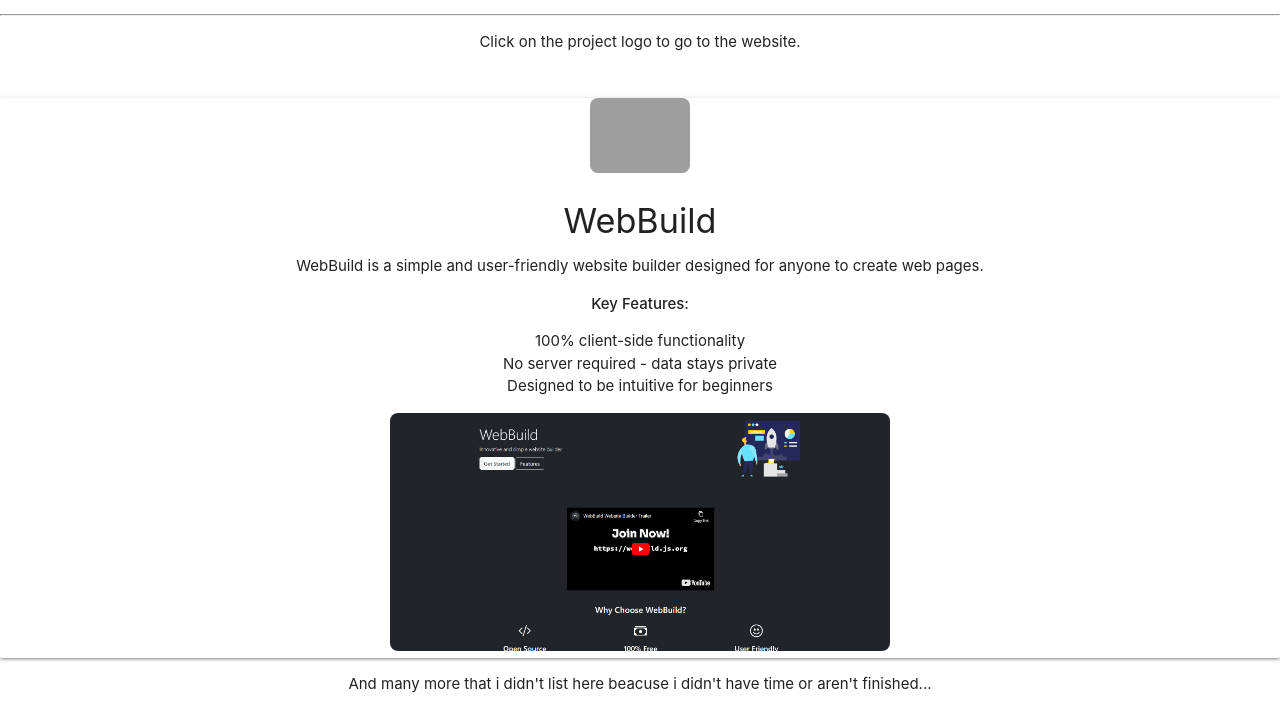
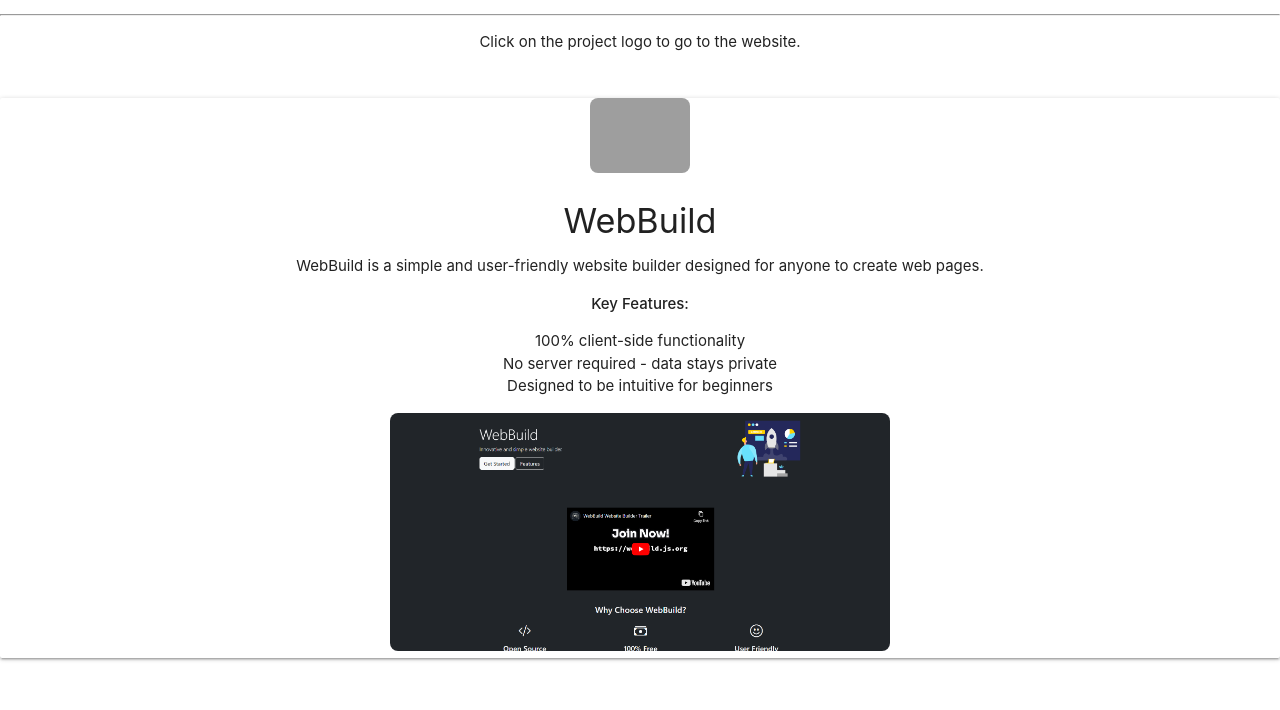
Before and after one commit to boltxyzcode/boltxyzcode.github.io, a plain HTML site: page index.html in a window 1280 px wide. Shown: the part 547-1257 px from the top of the page. After the commit the page ends 1220 px from the top, so only its background shows below. Drawn offline with nearby package versions, Linux system fonts and the light colour scheme; grey boxes are pictures that could not be loaded.

Commit message:
commit message

```diff
--- a/index.html
+++ b/index.html
@@ -64,7 +64,6 @@
             </p>
             <img src="webbuild.png" width="500">
         </div>
-        <p>And many more that i didn't list here beacuse i didn't have time or aren't finished...<p>
     </div>
 
     <script src="script.js"></script>
```
